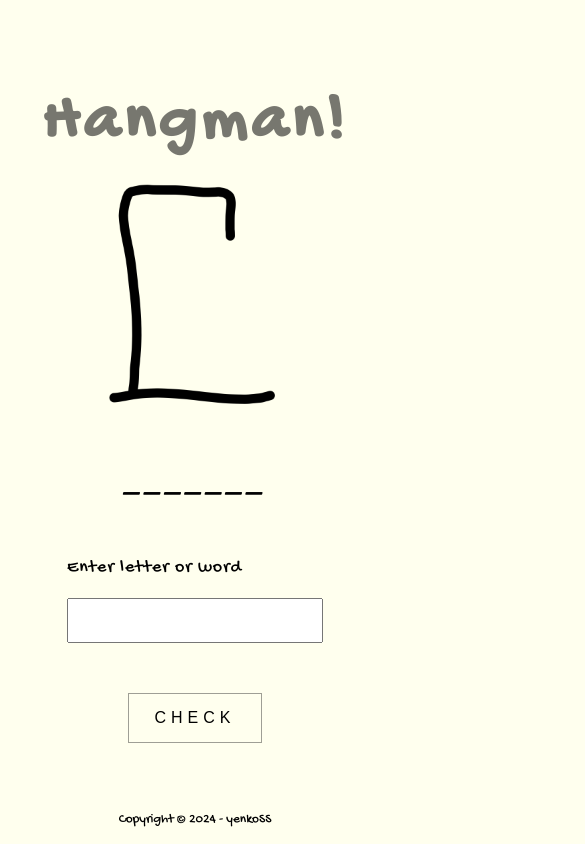
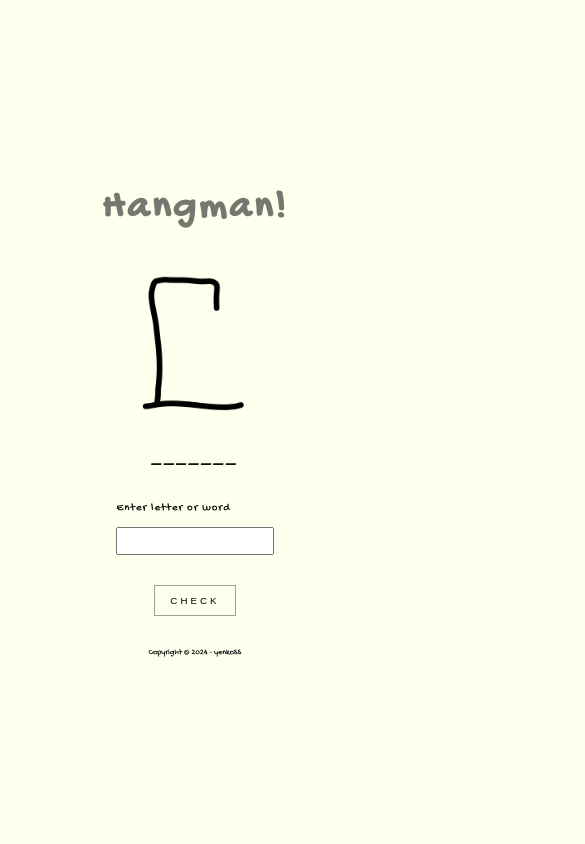
Before and after one commit to yenkoSS/Hangman, a plain HTML site: page index.html in a window 390 px wide. Both pictures are taken after a click on the button "PLAY". Shown: the whole page, 585 px wide, since content can reach past the window. Drawn offline with Linux system fonts and the light colour scheme; a web font is replaced by a local one.

Commit message:
added responsive behavior

```diff
--- a/index.html
+++ b/index.html
@@ -3,13 +3,18 @@
   <head>
     <meta charset="UTF-8">
     <meta name="viewport" content="width=device-width, initial-scale=1.0">
+
+
     <meta http-equiv="X-UA-Compatible" content="ie=edge">
     <title>Hangman</title>
     <link rel="stylesheet" href="./style.css">
   </head>
   <body>
     <div class="container">
+      <header>
         <h1 class="heading">Hangman!</h1>
+      </header>
+      <main>
         <img src="img/6lives.png" alt="" class="stage">
         <p class="text-muted">The word to guess is represented by a row of dashes representing each letter or number of the word.
             Rules may permit or forbid proper nouns, such as names, places, brands, or slang.
@@ -31,10 +36,11 @@
         <button class="btn btn-check hidden">Check</button>
         <button class="btn btn-play">Play</button>
         <button class="btn btn-playAgain hidden">Play again</button>
-    </div>
-    <footer>
+      </main>
+      <footer>
         <small></small>
     </footer>
+    </div>
 	<script src="index.js"></script>
   </body>
 </html>
--- a/index.js
+++ b/index.js
@@ -147,6 +147,7 @@ btnCheckEl.addEventListener('click', function()  {
         } else {
             lives -= 1
             updateDrawing(lives)
+            inputEl.value = ''
         }
 
         if (lives === 0) {
--- a/style.css
+++ b/style.css
@@ -1,5 +1,7 @@
 @import url('https://fonts.googleapis.com/css2?family=Gochi+Hand&display=swap');
 @import url('https://fonts.googleapis.com/css2?family=Mina&display=swap');
+
+/* General */
 
 * {
     margin:0;
@@ -9,10 +11,15 @@
 
 html {
     font-family: 'Gochi Hand', sans-serif;
+    font-size:62.5%;
 }
+
+
 
 body {
     display:flex;
+    height: 100vh;
+    width: 100vw;
     flex-direction: column;
     justify-content: center;
     align-items: center;
@@ -20,90 +27,135 @@ body {
 
 }
 
+.container {
+    padding-top:3rem;
+    padding-bottom: 3rem;
+    width: 80rem;
+    display:flex;
+    flex-direction: column;
+    justify-content: center;
+    align-items: center;
+}
+
+/* Header */
+
+header {
+    padding-bottom: 2rem;
+}
+
 .heading {
-    font-size:64px;
-    letter-spacing: 5px;
+    font-size:6.4rem;
+    letter-spacing: .5rem;
     color:rgba(0, 0, 0, 0.534);
+
+}
+
+main {
+    padding-top:3rem;
+    padding-bottom:3rem;
+    display:flex;
+    flex-direction: column;
+    align-items: center;
 }
 
 .text-muted {
     color:rgb(36, 36, 36);
     font-family: 'Mina', sans-serif;
     text-align: justify;
-}
-
-.text-word {
-    font-size:30px;
-    letter-spacing: 5px;
-    margin-bottom:60px;
-}
-
-.text-error {
-    font-family: 'Mina', sans-serif;
-    font-size:18px;
-    color:red;
-    margin-bottom: 40px;
-}
-.container {
-    padding-top:70px;
-    width: 800px;
-    height:90vh;
-    display:flex;
-    flex-direction: column;
-    justify-content: center;
-    align-items: center;
-}
-
-.stage {
-    width:200px;
-    margin-bottom:50px;
-}
-
-
-.btn {
-    padding-top:15px;
-    padding-bottom: 15px;
-    padding-right:25px;
-    padding-left:25px;
-    font-family: 'Mina', sans-serif;
-    text-transform: uppercase;
-    font-size:16px;
-    letter-spacing: 5px;
-    background:none;
-    border:1px solid rgba(0, 0, 0, 0.377);
-    margin-top: 30px;
+    font-size:1.6rem;
 }
 
 .hidden {
     display:none !important;
 }
 
-footer {
-    padding-top:50px;
-    margin-bottom:10px;
+.text-word {
+    font-size:3rem;
+    letter-spacing: .5rem;
+    margin-bottom:6rem;
+}
+
+.text-error {
+    font-family: 'Mina', sans-serif;
+    font-size:1.8rem;
+    color:red;
+    margin-bottom: 4rem;
+}
+
+
+
+.stage {
+    width:20rem;
+    margin-bottom:5rem;
+}
+
+
+.btn {
+    padding-top:1.5rem;
+    padding-bottom: 1.5rem;
+    padding-right:2.5rem;
+    padding-left:2.5rem;
+    font-family: 'Mina', sans-serif;
+    text-transform: uppercase;
+    font-size:1.6rem;
+    letter-spacing: .5rem;
+    background:none;
+    border:1px solid rgba(0, 0, 0, 0.377);
+    margin-top:3rem;
 }
 
 
 .input-box {
     display:flex;
     flex-direction: column;
-    margin-bottom:20px;
+    margin-bottom:2rem;
 }
 
 .input-box label {
-    font-size:18px;
-    letter-spacing: 1px;;
-    margin-bottom:20px;
+    font-size:1.8rem;
+    letter-spacing: 1px;
+    margin-bottom:2rem;
 }
 
 .input-box input {
-    padding:10px;
+    padding:1rem;
     font-family: 'Mina', sans-serif;
     letter-spacing: 2px;
-    font-size:18px;;
+    font-size:1.8rem;
     transition:all 0.2s;
 }
 
 .input-box input:focus {
     transform: scale(1.05);
 }
+
+
+/* FOOTER */
+
+footer {
+    padding-top:2rem;
+    font-size: 1.6rem;
+}
+
+
+@media screen and (max-width: 992px) {
+    html {
+        font-size: 55%;
+    }
+}
+
+@media screen and (max-width: 768px) {
+    html {
+        font-size: 50%;
+    }
+
+    .container {
+        width: 55rem;
+    }
+}
+
+@media screen and (max-width: 576px) {
+    html {
+        font-size: 38%;
+    }
+}
```
